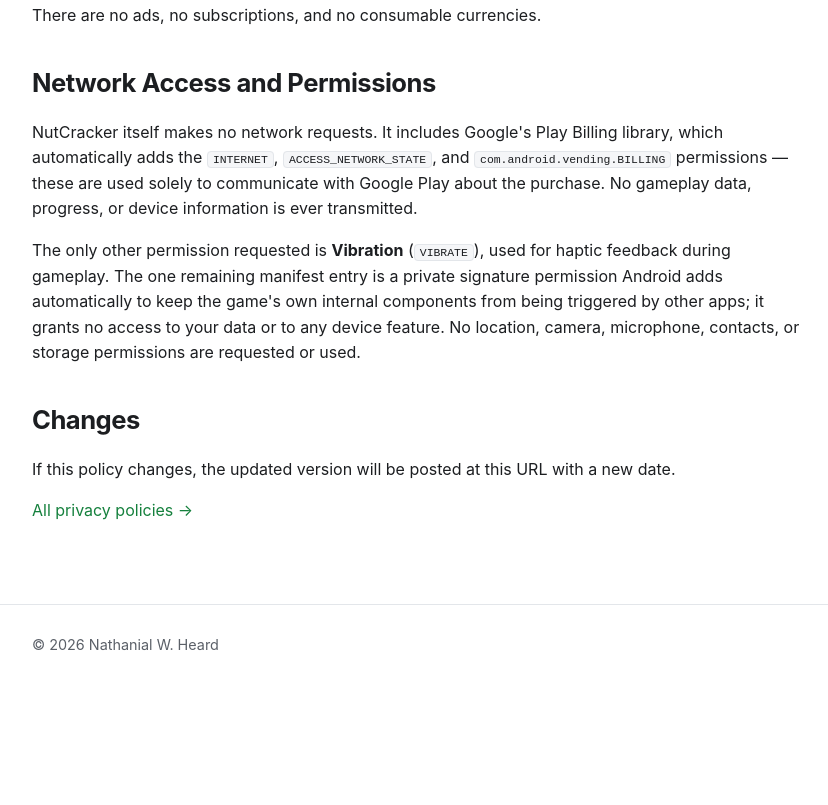
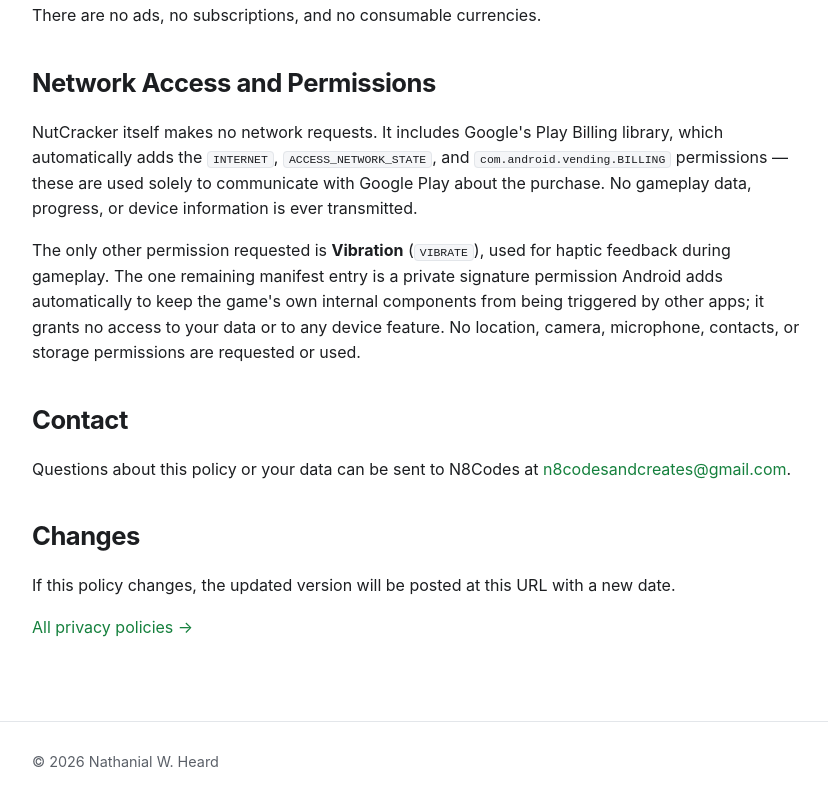
Before and after one commit to N8Codes/N8Codes.github.io, a plain HTML site: page privacy-nutcracker.html in a window 1280 px wide. Shown: the part 1228-2033 px from the top of the page, without its empty margins (220-1048 px from the left). Before the commit the page ends 1924 px from the top, so only its background shows below. Drawn offline with Linux system fonts and the light colour scheme.

Commit message:
NutCracker privacy policy contact update.

```diff
--- a/privacy-nutcracker.html
+++ b/privacy-nutcracker.html
@@ -59,6 +59,9 @@
                 <p>NutCracker itself makes no network requests. It includes Google's Play Billing library, which automatically adds the <code>INTERNET</code>, <code>ACCESS_NETWORK_STATE</code>, and <code>com.android.vending.BILLING</code> permissions — these are used solely to communicate with Google Play about the purchase. No gameplay data, progress, or device information is ever transmitted.</p>
                 <p>The only other permission requested is <strong>Vibration</strong> (<code>VIBRATE</code>), used for haptic feedback during gameplay. The one remaining manifest entry is a private signature permission Android adds automatically to keep the game's own internal components from being triggered by other apps; it grants no access to your data or to any device feature. No location, camera, microphone, contacts, or storage permissions are requested or used.</p>
 
+                <h2>Contact</h2>
+                <p>Questions about this policy or your data can be sent to N8Codes at <a href="mailto:n8codesandcreates@gmail.com">n8codesandcreates@gmail.com</a>.</p>
+
                 <h2>Changes</h2>
                 <p>If this policy changes, the updated version will be posted at this URL with a new date.</p>
 
```
